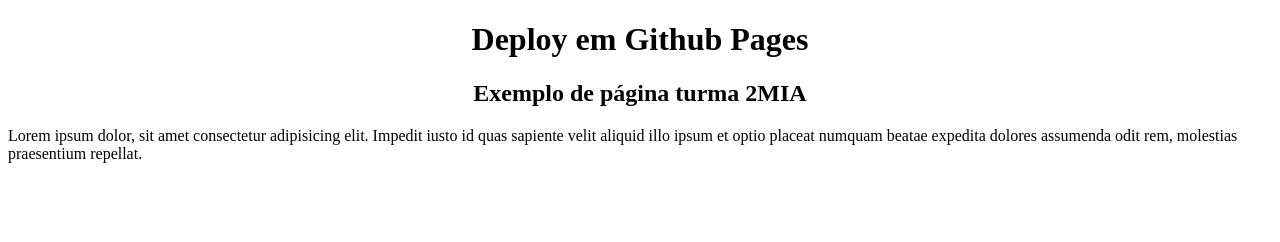
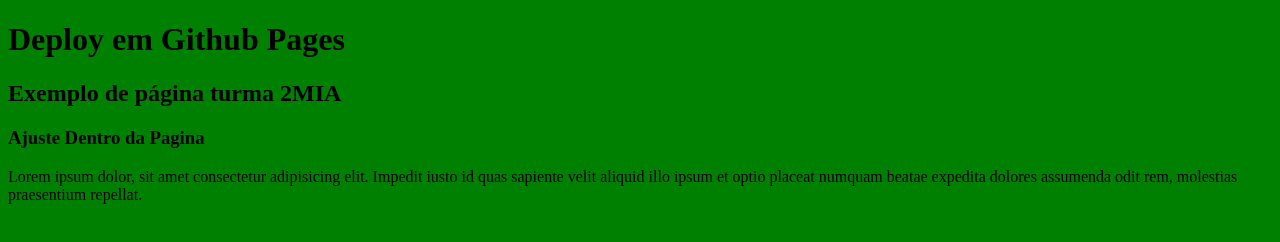
Before and after one commit to josekaneto/exemplo2MIA, a plain HTML site: page index.html in a window 1280 px wide. Drawn offline with Linux system fonts and the light colour scheme.

Commit message:
Segundo commit no github pages - ajustando a pagina

```diff
--- a/index.html
+++ b/index.html
@@ -5,10 +5,11 @@
     <meta name="viewport" content="width=device-width, initial-scale=1.0" />
     <title>Exemplo Deploy GitHub Pages</title>
   </head>
-  <body>
+  <body bgcolor="green"
     <center>
       <h1>Deploy em Github Pages</h1>
       <h2>Exemplo de página turma 2MIA</h2>
+      <h3>Ajuste Dentro da Pagina</h3>
     </center>
     <p>
       Lorem ipsum dolor, sit amet consectetur adipisicing elit. Impedit iusto id
```
